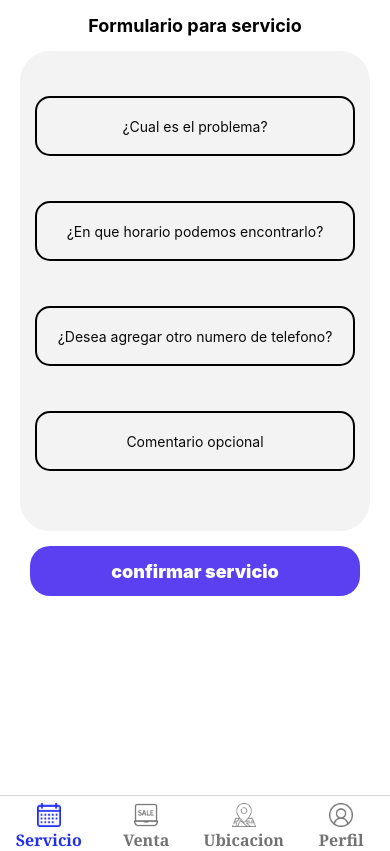
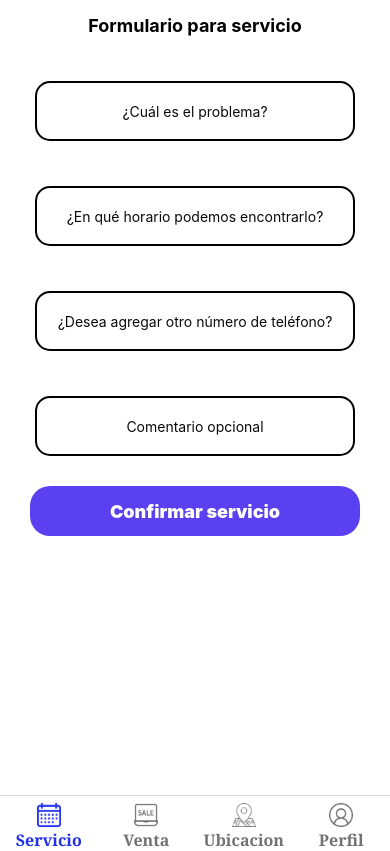
Before and after one commit to SCORP1ION/Laptop-Master-Service, a React Native app: screen /Vinicio in a window 390 px wide. Built offline with nearby package versions, Linux system fonts and the light colour scheme; no server answers.

Commit message:
Funcion para agregar un servicio

```diff
--- a/Vistas/VisServicio.js
+++ b/Vistas/VisServicio.js
@@ -1,74 +1,128 @@
-import { StyleSheet, Text, View, TextInput, Alert, TouchableOpacity, KeyboardAvoidingView } from 'react-native'
-import React from 'react'
-import { useSafeAreaInsets } from 'react-native-safe-area-context'
+import { StyleSheet, Text, View, TextInput, Alert, TouchableOpacity, KeyboardAvoidingView } from 'react-native';
+import React, { useState } from 'react';
+import { useSafeAreaInsets } from 'react-native-safe-area-context';
+import conexion, { auth } from '../Acceso/Firebase';
 
 const VisServicio = () => {
+  const [service, setService] = useState({
+    serProblema: '',
+    serHorario: '',
+    serNumber: '',
+    serComment: ''
+  });
+
   const insets = useSafeAreaInsets();
 
+  const ingresarServicio = async () => {
+    if (!service.serProblema || !service.serHorario || !service.serNumber || !service.serComment) {
+      Alert.alert("Error", "Favor de completar el formulario");
+      return;
+    }
+    try {
+      const user = auth.currentUser;
+      if(!user){
+        Alert.alert("Error", "Usuario no encontrado")
+        return
+      }
+      await conexion.collection('tblServicio').add({
+        serProblema: service.serProblema,
+        serHorario: service.serHorario,
+        serNumber: service.serNumber,
+        serComment: service.serComment,
+        userId: user.uid,
+        fecha: new Date()
+      });
+      Alert.alert("Exitoso", "Servicio enviado");
+      setService({
+        serProblema: '',
+        serHorario: '',
+        serNumber: '',
+        serComment: ''
+      });
+    } catch (err) {
+      console.error("Error:", err);
+      Alert.alert("Error", "No se pudo enviar el servicio");
+    }
+  };
+
   const confirmarServicio = () => {
-    Alert.alert('Nota', 'Nota: La visita del servicio tendra un costo de $350 + revicion, instalcion o solucion de un problema',
+    Alert.alert(
+      'Nota',
+      'La visita del servicio tendrá un costo de $350 + revisión, instalación o solución de un problema',
       [
-      { text: 'Confirmar', onPress: () => Alert.alert('Confirmado','Servicio confirmado') },
-      { text: 'Cancelar', onPress: () => Alert.alert('Cancelado','Servicio cancelado') }
+        { text: 'Confirmar', onPress: () => ingresarServicio() },
+        { text: 'Cancelar', onPress: () => Alert.alert('Cancelado', 'Servicio cancelado') }
       ]
-    )
-  }
-
+    );
+  };
 
   return (
-    <KeyboardAvoidingView style={{flex: 1, alignItems: 'center', backgroundColor: '#FFFFFF', paddingTop: insets.top}} behavior='padding'>
-      <Text style={{fontSize: 18, fontWeight:700, padding: 15, alignSelf: 'center'}}>Formulario para servicio</Text>
+    <KeyboardAvoidingView
+      style={{ flex: 1, alignItems: 'center', backgroundColor: '#FFFFFF', paddingTop: insets.top }}
+      behavior='padding'
+    >
+      <Text style={{ fontSize: 18, fontWeight: '700', padding: 15, alignSelf: 'center' }}>
+        Formulario para servicio
+      </Text>
 
-      <View style={styles.conteiner}>
-        <View style={{padding: 15}}>
-          <TextInput style={styles.textBox}
-          placeholder='¿Cual es el problema?'
-          placeholderTextColor={'#0a0a0aff'}
-          fontWeight='900'
-          backgroundColor='#ffffffff'
+      <View style={styles.container}>
+        <View style={{ padding: 15 }}>
+          <TextInput
+            style={styles.textBox}
+            placeholder='¿Cuál es el problema?'
+            fontWeight = {900}
+            placeholderTextColor='#0a0a0aff'
+            value={service.serProblema}
+            onChangeText={(text) => setService({ ...service, serProblema: text })}
           />
         </View>
 
-        <View style={{padding: 15}}>
-          <TextInput style={styles.textBox}
-          placeholder='¿En que horario podemos encontrarlo?'
-          placeholderTextColor={'#0a0a0aff'}
-          fontWeight='900'
-          backgroundColor='#ffffffff'
+        <View style={{ padding: 15 }}>
+          <TextInput
+            style={styles.textBox}
+            placeholder='¿En qué horario podemos encontrarlo?'
+            placeholderTextColor='#0a0a0aff'
+            fontWeight = {900}
+            value={service.serHorario}
+            onChangeText={(text) => setService({ ...service, serHorario: text })}
           />
         </View>
 
-        <View style={{padding: 15}}>
-          <TextInput style={styles.textBox}
-          placeholder='¿Desea agregar otro numero de telefono?'
-          placeholderTextColor={'#0a0a0aff'}
-          fontWeight='900'
-          backgroundColor='#ffffffff'
+        <View style={{ padding: 15 }}>
+          <TextInput
+            style={styles.textBox}
+            placeholder='¿Desea agregar otro número de teléfono?'
+            keyboardType='numeric'
+            fontWeight = {900}
+            placeholderTextColor='#0a0a0aff'
+            value={service.serNumber}
+            onChangeText={(text) => setService({ ...service, serNumber: text })}
           />
         </View>
 
-        <View style={{padding: 15}}>
-          <TextInput style={styles.textBox}
-          placeholder="Comentario opcional"
-          placeholderTextColor={'#0a0a0aff'}
-          fontWeight='900'
-          backgroundColor='#ffffffff'
+        <View style={{ padding: 15 }}>
+          <TextInput
+            style={styles.textBox}
+            placeholder="Comentario opcional"
+            fontWeight = {900}
+            placeholderTextColor='#0a0a0aff'
+            value={service.serComment}
+            onChangeText={(text) => setService({ ...service, serComment: text })}
           />
         </View>
+      </View>
 
+      <View style={{ width: '90%', paddingTop: 15 }}>
+        <TouchableOpacity
+          onPress={confirmarServicio}
+          style={styles.bottomSave}
+        >
+          <Text style={styles.textService}>Confirmar servicio</Text>
+        </TouchableOpacity>
       </View>
-      <View style={{ width: '90%', paddingTop: 15}}>
-        <TouchableOpacity
-          onPress = {() => confirmarServicio()}
-          style={styles.bottomSave}
-          >
-          <Text style={styles.textService}>confirmar servicio</Text>
-        </TouchableOpacity>
-        </View>
-
     </KeyboardAvoidingView>
-  )
-}
+  );
+};
 
 export default VisServicio
 
@@ -83,7 +137,7 @@ const styles = StyleSheet.create({
     borderRadius: 30
   },
 
-  textBox:{
+  textBox: {
     height: 60,
     alignSelf: 'center',
     borderWidth: 2,
```
